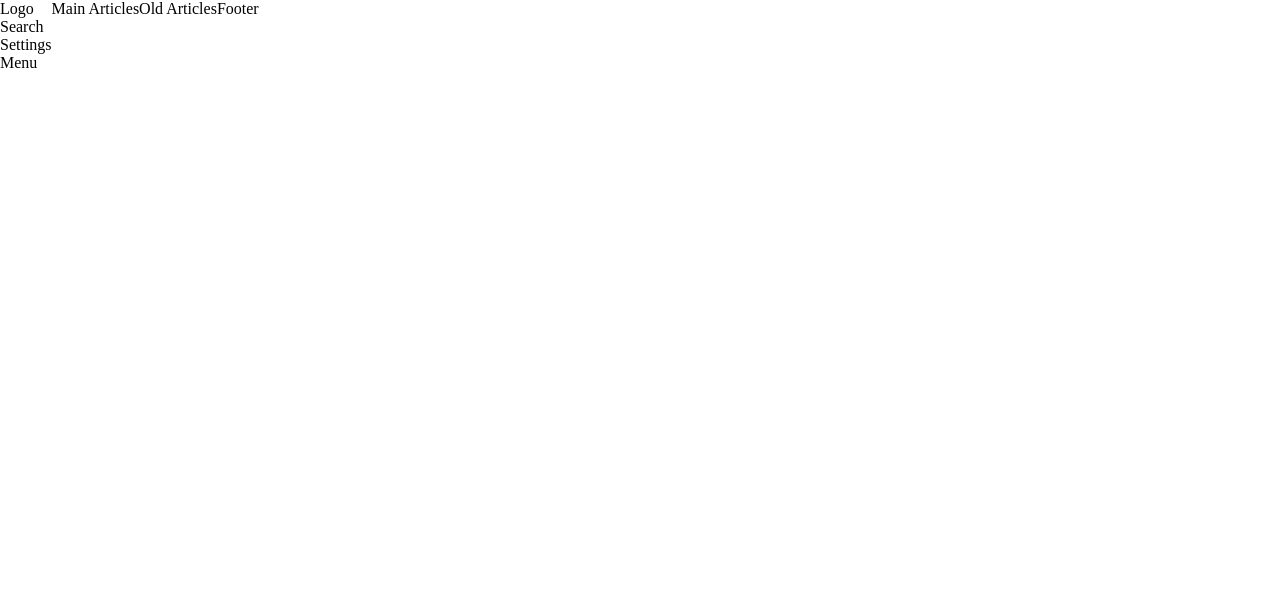
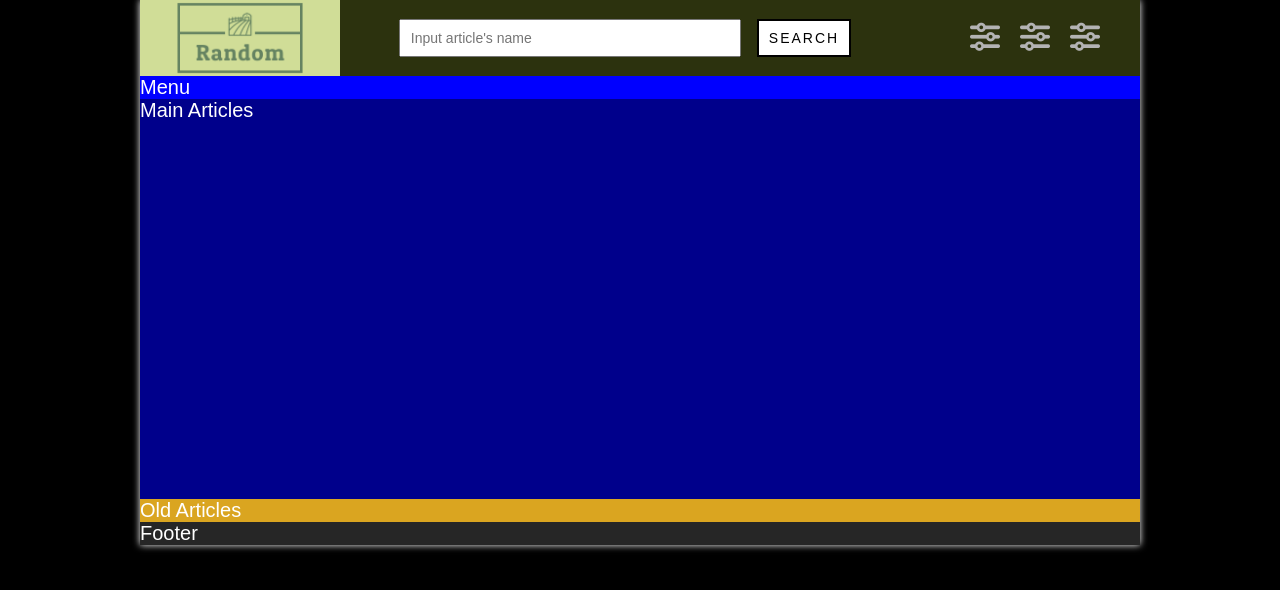
Before and after one commit to ptr11Dev/flexbox-sass-rwd, a plain HTML site: page index.html in a window 1280 px wide. Drawn offline with Linux system fonts and the light colour scheme.

Commit message:
style header

```diff
--- a/index.html
+++ b/index.html
@@ -5,14 +5,41 @@
     <meta name="viewport" content="width=device-width, initial-scale=1.0" />
     <meta http-equiv="X-UA-Compatible" content="ie=edge" />
     <title>First Flexbox - Sass project</title>
+    <script
+      src="https://kit.fontawesome.com/24e72d356a.js"
+      crossorigin="anonymous"
+    ></script>
     <link rel="stylesheet" href="css/main.css" />
   </head>
   <body>
     <div class="wrapper">
       <header class="header">
-        <div class="header__logo">Logo</div>
-        <form class="header__search" action="">Search</form>
-        <div class="header__settings">Settings</div>
+        <div class="header__logo">
+          <img
+            class="header__logo-image"
+            src="img/logo.png"
+            alt="Website's logo"
+          />
+        </div>
+        <form class="header__search" action="">
+          <input
+            type="text"
+            class="header__search-input"
+            placeholder="Input article's name"
+          />
+          <button class="header__search-btn">Search</button>
+        </form>
+        <div class="header__settings">
+          <a class="header__settings-icon-link" href=""
+            ><i class="fas fa-sliders-h"></i
+          ></a>
+          <a class="header__settings-icon-link" href=""
+            ><i class="fas fa-sliders-h"></i
+          ></a>
+          <a class="header__settings-icon-link" href=""
+            ><i class="fas fa-sliders-h"></i
+          ></a>
+        </div>
         <nav class="header__menu">Menu</nav>
       </header>
       <section class="main-articles">Main Articles</section>
--- a/sass/main.scss
+++ b/sass/main.scss
@@ -1,9 +1,130 @@
+@import url('https://fonts.googleapis.com/css?family=Open+Sans:400,700&display=swap&subset=latin-ext');
+
+$default-font: arial,
+sans-serif;
+$special-font: 'Open Sans',
+arial,
+sans-serif;
+
+$main-color: black;
+$sub-color: #2C320E;
+
+$font-main-color: white;
+
+
 * {
     margin: 0;
     padding: 0;
     box-sizing: border-box;
 }
 
+:root {
+    font-size: 10px;
+    background-color: $main-color;
+    font-family: $default-font;
+}
+
 .wrapper {
     display: flex;
+    flex-wrap: wrap;
+    font-size: 2rem;
+    color: $font-main-color;
+    max-width: 1000px;
+    background-color: $sub-color;
+    margin: 0 auto;
+    box-shadow: 0 0 7px 0 $font-main-color;
 }
+
+.header {
+    display: flex;
+    flex-wrap: wrap;
+    flex-grow: 1;
+
+
+    &__logo {
+        flex-basis: 200px;
+
+        &-image {
+            width: 100%;
+            display: block;
+        }
+    }
+
+    &__search {
+        flex-grow: 1;
+        display: flex;
+        align-items: center;
+        justify-content: center;
+
+        &-input {
+            flex-basis: 60%;
+            height: 50%;
+            max-height: 60px;
+            padding: 0 10px;
+            font-size: 1.4rem;
+            margin-right: 2vh;
+
+            &:focus {
+                box-shadow: 0 0 2px 1px yellow;
+                font-weight: bold;
+            }
+        }
+
+        &-btn {
+            font-size: 1.4rem;
+            height: 50%;
+            max-height: 60px;
+            padding: 0 10px;
+            border: 2px solid $main-color;
+            background-color: white;
+            text-transform: uppercase;
+            letter-spacing: 2px;
+            cursor: pointer;
+            transition: .3s;
+
+            &:hover {
+                background-color: black;
+                color: white;
+            }
+        }
+    }
+
+    &__settings {
+        display: flex;
+        padding: 0 30px 0 50px;
+        align-items: center;
+
+        &-icon-link {
+            margin: 0 10px;
+            font-size: 3rem;
+            color: darken($font-main-color, 30%);
+            transition: .2s;
+
+            &:hover {
+                color: black
+            }
+        }
+
+    }
+
+    &__menu {
+        flex-basis: 100%;
+        background-color: blue;
+    }
+}
+
+.main-articles {
+    flex-basis: 100%;
+    min-height: 400px;
+    background-color: darkblue;
+}
+
+.old-articles {
+    flex-basis: 100%;
+    background-color: goldenrod;
+}
+
+footer {
+    flex-basis: 100%;
+    background-color: lighten($main-color, 15%);
+}
```
Also changed, not shown: css/main.css, img/logo.png (added), 2 other files.
